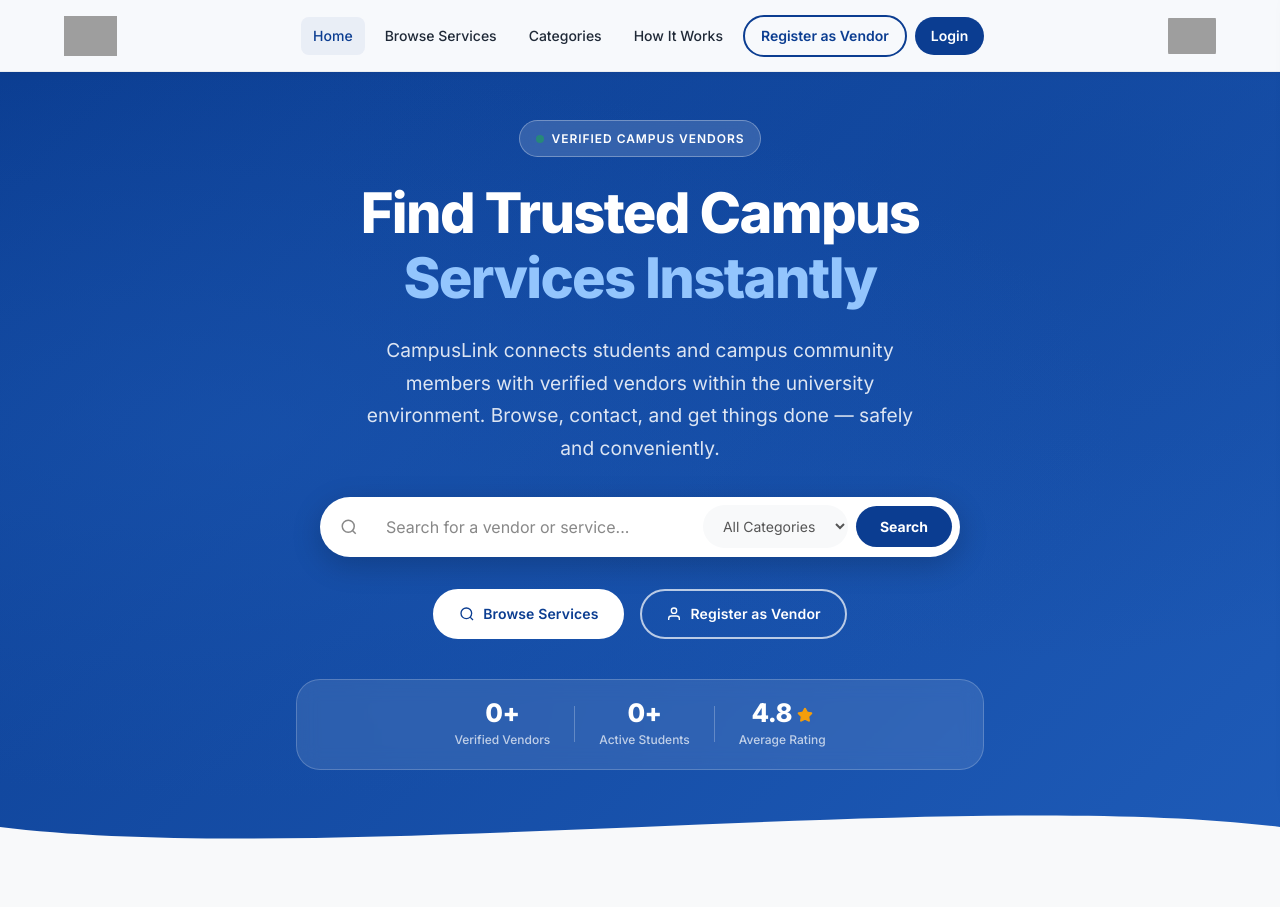
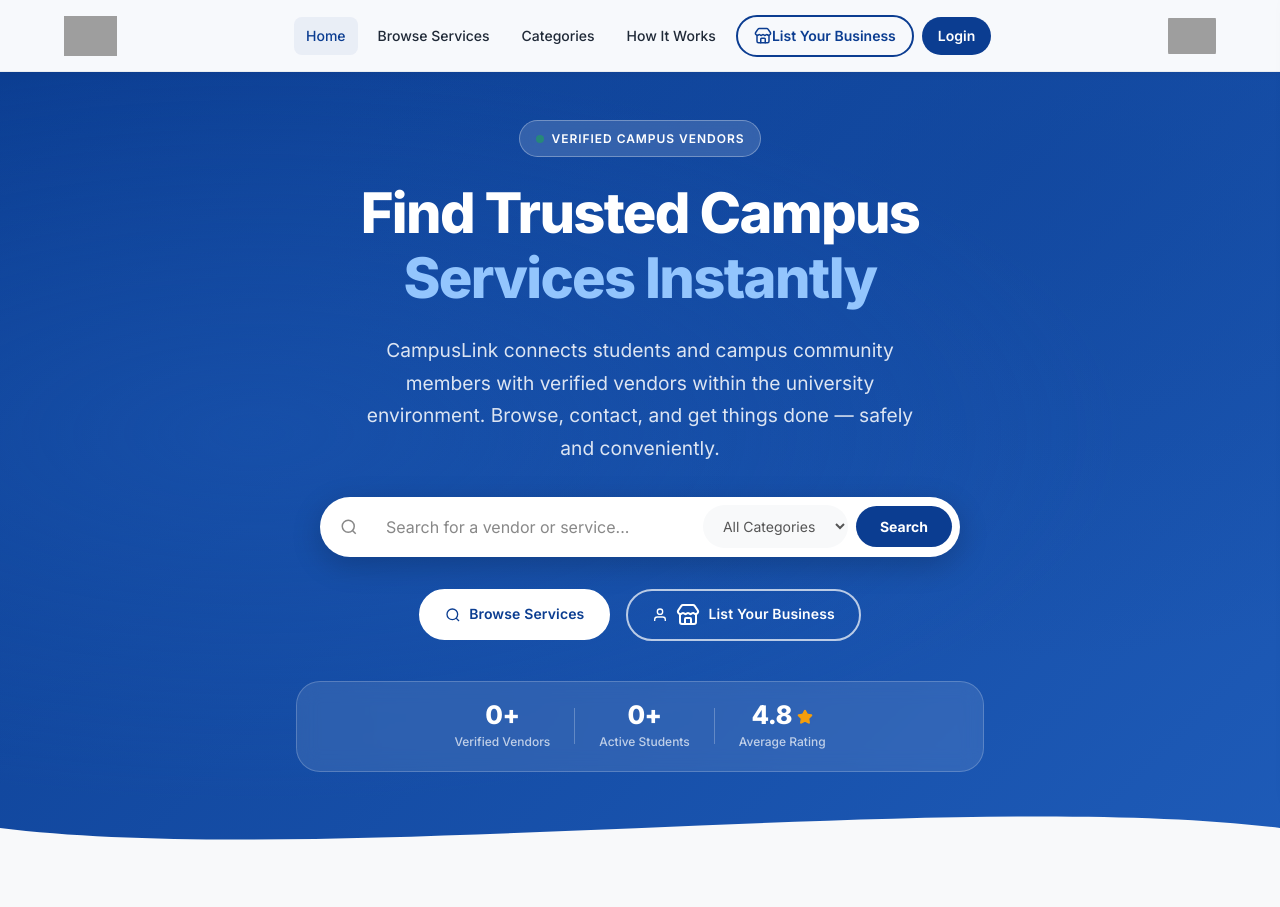
Before and after one commit to Wikis-tech/campuslink, a PHP site: page /campuslink/ in a window 1280 px wide. Shown: the top 907 px of the page. Run offline with PHP 8.4, Linux system fonts and the light colour scheme; data that the repository does not hold is empty; some libraries are stand-ins or nearby versions; grey boxes are pictures that could not be loaded.

Commit message:
fixed inde.php nav bar(register as vendor)

```diff
--- a/index.php
+++ b/index.php
@@ -387,7 +387,7 @@ $pageDesc  = 'CampusLink connects students with verified vendors within the univ
                 <a href="#browse" class="nav-link">Browse Services</a>
                 <a href="#categories" class="nav-link">Categories</a>
                 <a href="#how-it-works" class="nav-link">How It Works</a>
-                <a href="views/vendor/register.php" class="nav-link nav-cta-outline">Register as Vendor</a>
+                <a href="vendor/register" class="nav-link nav-cta-outline"><i data-lucide="store" class="nav-icon"></i> List Your Business</a>
                 <?php if (Auth::isLoggedIn()): ?>
                     <a href="<?= Auth::isVendor() ? 'vendor/dashboard' : 'user/dashboard' ?>" class="nav-link nav-cta-filled">Dashboard</a>
                 <?php else: ?>
@@ -420,7 +420,7 @@ $pageDesc  = 'CampusLink connects students with verified vendors within the univ
     <a href="browse" class="mobile-nav-link"><i data-lucide="search" class="nav-icon" aria-hidden="true"></i> Browse Services</a>
     <a href="categories" class="mobile-nav-link"><i data-lucide="folder" class="nav-icon" aria-hidden="true"></i> Categories</a>
     <a href="#how-it-works" class="mobile-nav-link"><i data-lucide="help-circle" class="nav-icon" aria-hidden="true"></i> How It Works</a>
-    <a href="vendor/register" class="mobile-nav-link"><i data-lucide="store" class="nav-icon" aria-hidden="true"></i> Register as Vendor</a>
+    <a href="vendor/register" class="mobile-nav-link"><i data-lucide="store" class="nav-icon" aria-hidden="true"></i> List Your Business</a>
     <?php if (Auth::isLoggedIn()): ?>
         <a href="<?= Auth::isVendor() ? 'vendor/dashboard' : 'user/dashboard' ?>" class="mobile-nav-link mobile-nav-cta">Dashboard</a>
     <?php else: ?>
@@ -482,7 +482,7 @@ $pageDesc  = 'CampusLink connects students with verified vendors within the univ
                 </a>
                 <a href="vendor/register" class="btn btn-outline-white">
                     <svg width="16" height="16" viewBox="0 0 24 24" fill="none" stroke="currentColor" stroke-width="2"><path d="M20 21v-2a4 4 0 0 0-4-4H8a4 4 0 0 0-4 4v2"/><circle cx="12" cy="7" r="4"/></svg>
-                    Register as Vendor
+                    <i data-lucide="store" class="btn-icon"></i> List Your Business
                 </a>
             </div>
 
@@ -696,7 +696,7 @@ $pageDesc  = 'CampusLink connects students with verified vendors within the univ
                     </div>
                     <h3>Vendors Coming Soon</h3>
                     <p>Be among the first verified vendors on CampusLink.</p>
-                    <a href="vendor/register" class="btn btn-primary">Register as Vendor</a>
+                    <a href="vendor/register" class="btn btn-primary"><i data-lucide="store" class="btn-icon"></i> List Your Business</a>
                 </div>
             <?php endif; ?>
         </div>
```
